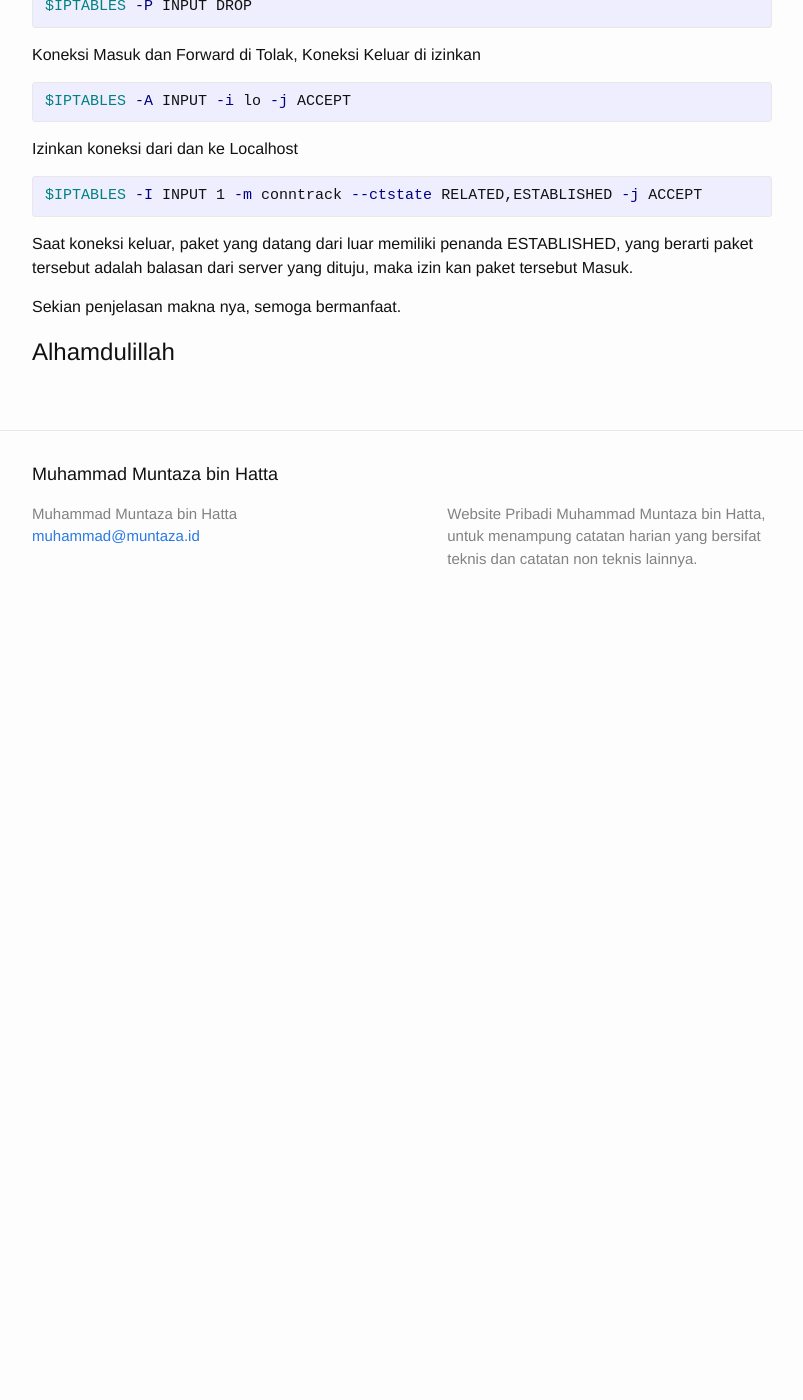
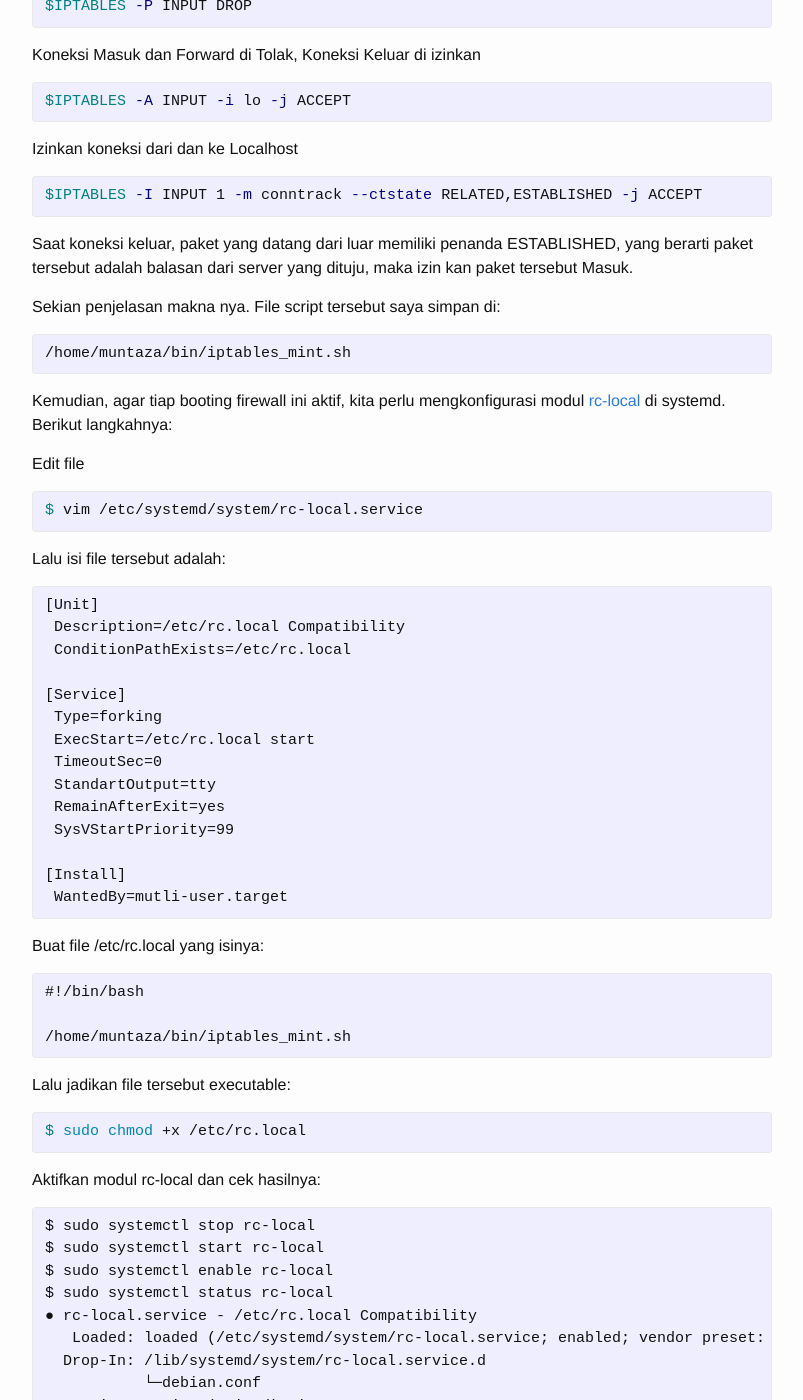
Before and after one commit to muntaza/muntaza.github.io, a Jekyll site: the page built from _posts/2019-10-19-iptables.markdown, in a window 1280 px wide and 1400 px high, scrolled down 1113 px. Shown: the whole window, without its empty margins (238-1041 px from the left). Built offline with Jekyll 4.4.1, drawn with Linux system fonts in a browser that asks for light colours; before the commit the page ends 1743 px from its top, so only the background shows below that; some of the changed text lies outside the part shown.

Commit message:
firewall rc-local

```diff
--- a/_posts/2019-10-19-iptables.markdown
+++ b/_posts/2019-10-19-iptables.markdown
@@ -73,7 +73,92 @@ Saat koneksi keluar, paket yang datang dari luar memiliki penanda
 ESTABLISHED, yang berarti paket tersebut adalah balasan dari server
 yang dituju, maka izin kan paket tersebut Masuk.
 
+Sekian penjelasan makna nya. File script tersebut saya simpan di:
 
-Sekian penjelasan makna nya, semoga bermanfaat.
+{% highlight bash %}
+/home/muntaza/bin/iptables_mint.sh
+{% endhighlight %}
+
+Kemudian, agar tiap booting firewall ini aktif, kita perlu mengkonfigurasi
+modul [rc-local](https://www.linuxbabe.com/linux-server/how-to-enable-etcrc-local-with-systemd)
+di systemd. Berikut langkahnya:
+
+Edit file
+{% highlight bash %}
+$ vim /etc/systemd/system/rc-local.service
+{% endhighlight %}
+
+Lalu isi file tersebut adalah:
+
+{% highlight text %}
+[Unit]
+ Description=/etc/rc.local Compatibility
+ ConditionPathExists=/etc/rc.local
+
+[Service]
+ Type=forking
+ ExecStart=/etc/rc.local start
+ TimeoutSec=0
+ StandartOutput=tty
+ RemainAfterExit=yes
+ SysVStartPriority=99
+
+[Install]
+ WantedBy=mutli-user.target
+{% endhighlight %}
+
+Buat file /etc/rc.local yang isinya:
+
+{% highlight text %}
+#!/bin/bash
+
+/home/muntaza/bin/iptables_mint.sh
+{% endhighlight %}
+
+Lalu jadikan file tersebut executable:
+
+{% highlight bash %}
+$ sudo chmod +x /etc/rc.local
+{% endhighlight %}
+
+Aktifkan modul rc-local dan cek hasilnya:
+
+{% highlight text %}
+$ sudo systemctl stop rc-local
+$ sudo systemctl start rc-local
+$ sudo systemctl enable rc-local
+$ sudo systemctl status rc-local
+● rc-local.service - /etc/rc.local Compatibility
+   Loaded: loaded (/etc/systemd/system/rc-local.service; enabled; vendor preset: enabled)
+  Drop-In: /lib/systemd/system/rc-local.service.d
+           └─debian.conf
+   Active: active (exited) since Sun 2019-12-01 12:08:12 WITA; 10s ago
+    Tasks: 0 (limit: 2127)
+   CGroup: /system.slice/rc-local.service
+
+Dec 01 12:08:12 E202SA systemd[1]: Starting /etc/rc.local Compatibility...
+Dec 01 12:08:12 E202SA rc.local[7066]: jalankan firewall
+Dec 01 12:08:12 E202SA rc.local[7066]: iptables firewall is up Sun Dec  1 12:08:12 WITA 2019
+Dec 01 12:08:12 E202SA systemd[1]: Started /etc/rc.local Compatibility.
+Dec 01 12:08:16 E202SA systemd[1]: /etc/systemd/system/rc-local.service:9: Unknown lvalue 'StandartOutput' in section 'Service'
+Dec 01 12:08:16 E202SA systemd[1]: /etc/systemd/system/rc-local.service:11: Support for option SysVStartPriority= has been removed and
+
+$ sudo iptables -L -v
+
+Chain INPUT (policy DROP 2 packets, 348 bytes)
+ pkts bytes target     prot opt in     out     source               destination
+   18  3162 ACCEPT     all  --  any    any     anywhere             anywhere             ctstate RELATED,ESTABLISHED
+    0     0 ACCEPT     all  --  lo     any     anywhere             anywhere
+
+Chain FORWARD (policy DROP 0 packets, 0 bytes)
+ pkts bytes target     prot opt in     out     source               destination
+
+Chain OUTPUT (policy ACCEPT 20 packets, 17275 bytes)
+ pkts bytes target     prot opt in     out     source               destination
+
+{% endhighlight %}
+
+
+Semoga bermanfaat.
 
 # Alhamdulillah
```
